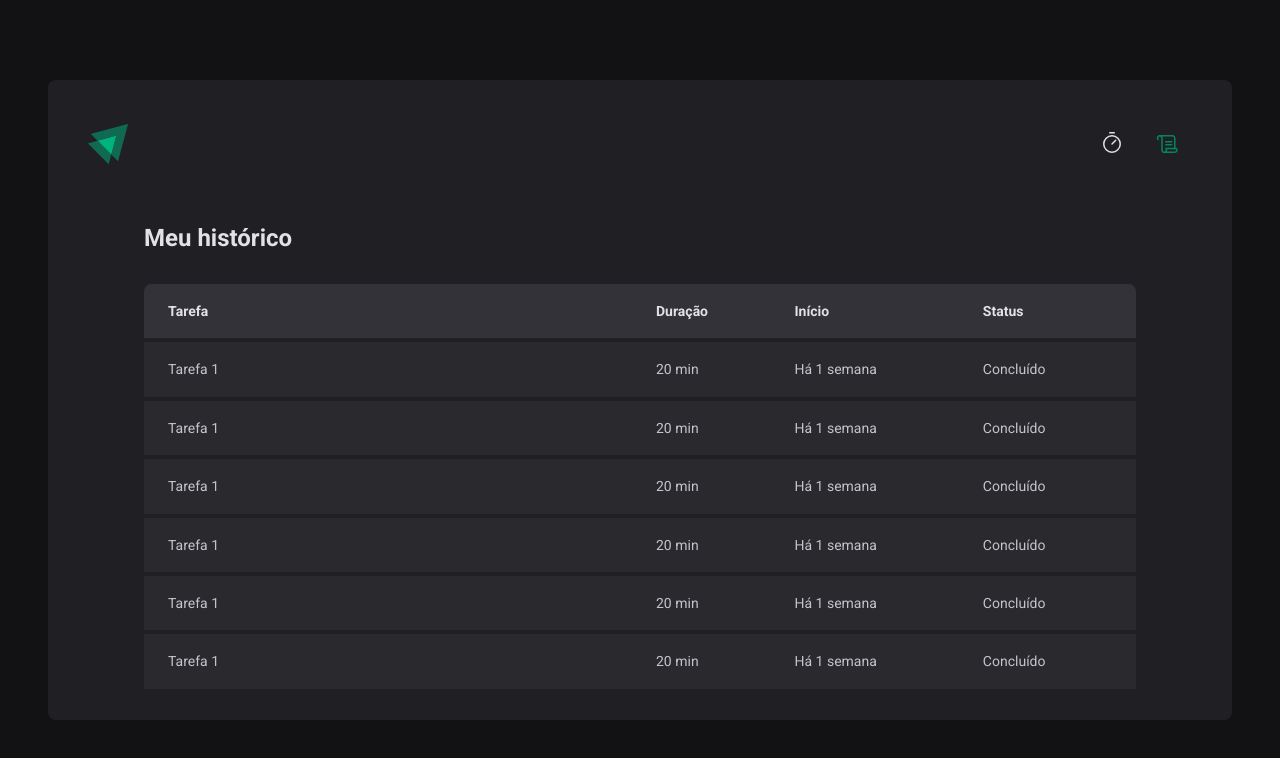
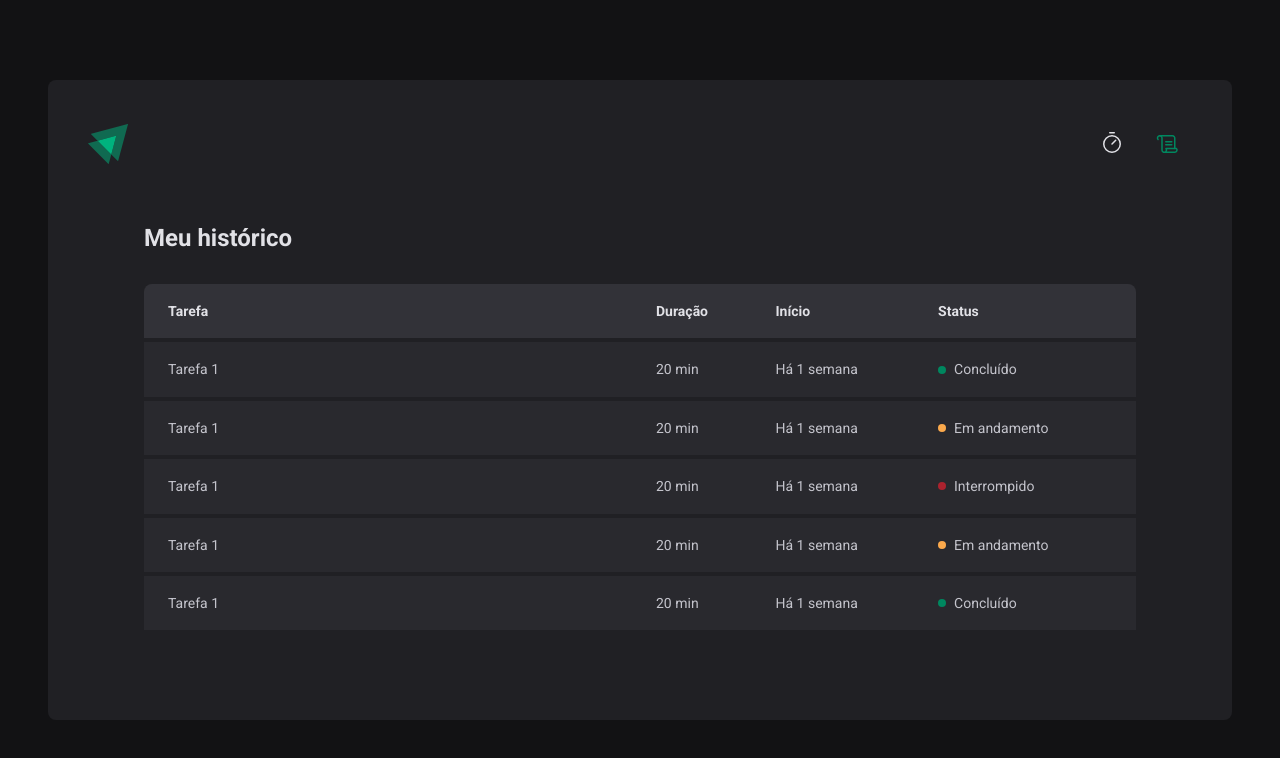
Before and after one commit to wilsonjpdev/pomodoro, a React (Vite) app: page /history in a window 1280 px wide. Shown: the top 758 px of the page. Built offline with nearby package versions, Linux system fonts and the light colour scheme.

Commit message:
estilização dos status

```diff
--- a/src/pages/History/index.tsx
+++ b/src/pages/History/index.tsx
@@ -1,4 +1,4 @@
-import { HistoryContainer, HistoryList } from "./styles";
+import { HistoryContainer, HistoryList, Status } from "./styles";
 
 export function History() {
     return(
@@ -17,37 +17,31 @@
                             <td>Tarefa 1</td>
                             <td>20 min</td>
                             <td>Há 1 semana</td>
-                            <td>Concluído</td>
+                            <td><Status statusColor="green">Concluído</Status></td>
                         </tr>
                         <tr>
                             <td>Tarefa 1</td>
                             <td>20 min</td>
                             <td>Há 1 semana</td>
-                            <td>Concluído</td>
+                            <td><Status statusColor="yellow">Em andamento</Status></td>
                         </tr>
                         <tr>
                             <td>Tarefa 1</td>
                             <td>20 min</td>
                             <td>Há 1 semana</td>
-                            <td>Concluído</td>
+                            <td><Status statusColor="red">Interrompido</Status></td>
                         </tr>
                         <tr>
                             <td>Tarefa 1</td>
                             <td>20 min</td>
                             <td>Há 1 semana</td>
-                            <td>Concluído</td>
+                            <td><Status statusColor="yellow">Em andamento</Status></td>
                         </tr>
                         <tr>
                             <td>Tarefa 1</td>
                             <td>20 min</td>
                             <td>Há 1 semana</td>
-                            <td>Concluído</td>
-                        </tr>
-                        <tr>
-                            <td>Tarefa 1</td>
-                            <td>20 min</td>
-                            <td>Há 1 semana</td>
-                            <td>Concluído</td>
+                            <td><Status statusColor="green">Concluído</Status></td>
                         </tr>
                     </tbody>
                 </table>
--- a/src/pages/History/styles.ts
+++ b/src/pages/History/styles.ts
@@ -60,3 +60,27 @@
         }
     }
 `
+
+const STATUS_COLORS = {
+    yellow: 'yellow-500',
+    green: 'green-500',
+    red: 'red-500'
+} as const
+
+interface StatusProps {
+    statusColor: keyof typeof STATUS_COLORS
+}
+
+export const Status = styled.span<StatusProps>`
+    display: flex;
+    align-items: center;
+    gap: 0.5rem;
+
+    &::before {
+        content: '';
+        width: 0.5rem;
+        height: 0.5rem;
+        border-radius: 50%;
+        background: ${props => props.theme[STATUS_COLORS[props.statusColor]]};
+    }
+`
```
